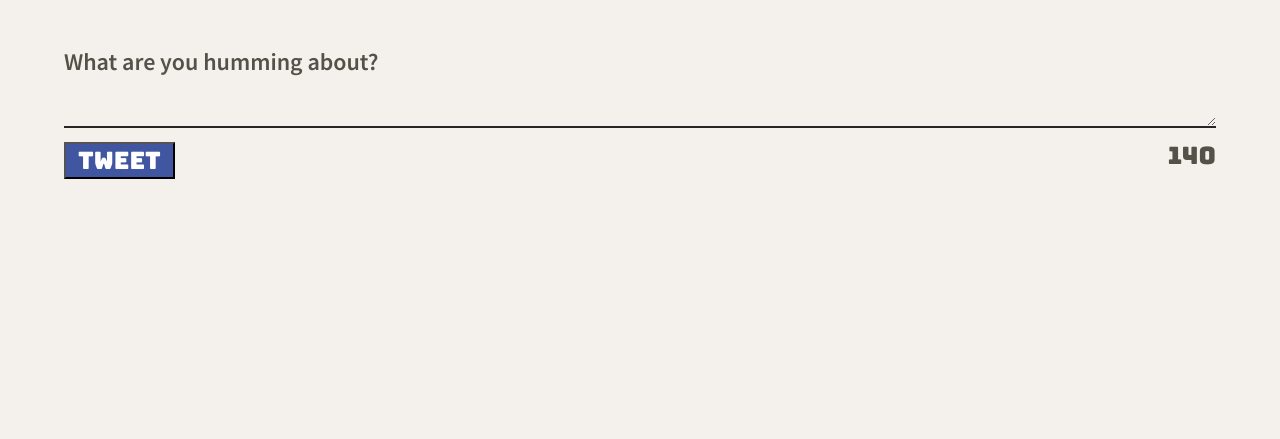
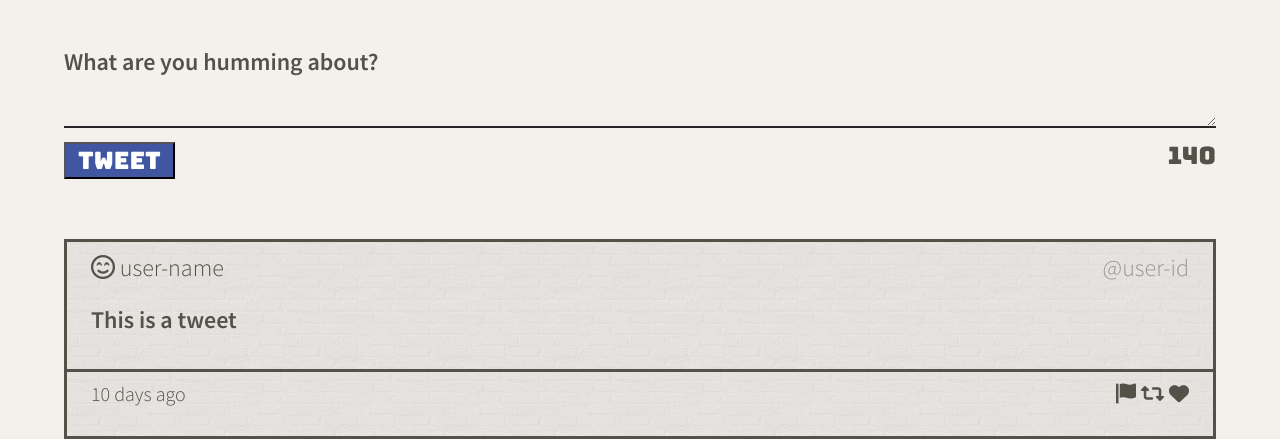
Before and after one commit to Mojdehh/tweeter, a website: page public/index.html in a window 1280 px wide. Shown: the part 520-959 px from the top of the page. Before the commit the page ends 800 px from the top, so only its background shows below. Drawn offline with nearby package versions, Linux system fonts and the light colour scheme.

Commit message:
Create tweets container

```diff
--- a/public/index.html
+++ b/public/index.html
@@ -21,6 +21,7 @@
     <link rel="stylesheet" href="/styles/nav.css" type="text/css" />
     <link rel="stylesheet" href="/styles/header.css" type="text/css" />
     <link rel="stylesheet" href="/styles/new-tweet.css" type="text/css" />
+    <link rel="stylesheet" href="/styles/tweet-container.css" type="text/css" />
 
     <!-- External JS -->
     <script src="https://ajax.googleapis.com/ajax/libs/jquery/3.4.1/jquery.min.js"></script>
@@ -43,7 +44,7 @@
       </div>
     </nav>
 
-    <header>
+    <header class="top">
       <div>
           <img src="/images/profile-hex.png">
       </div>
@@ -60,12 +61,27 @@
         <form method="POST" action="/tweets">
           <label for="tweet-text">What are you humming about?</label>
           <textarea name="text" id="tweet-text"></textarea>
-          <footer>
+          <footer class="newtweet">
             <button type="submit">Tweet</button>
             <output name="counter" class="counter" for="tweet-text">140</output>
           </footer>
         </form>
       </section>
+
+      <!-- Tweet container -->
+      <section class="tweet-container">
+        <article>
+          <header>
+            <span class="user-name"><i class="far fa-smile-beam"></i> user-name</span>
+            <span class="user-id">@user-id</span>
+          </header>
+          <p><b>This is a tweet</b></p>
+          <footer>
+            <span>10 days ago</span>
+            <span class='icons'><i class="fas fa-flag"></i> <i class="fas fa-retweet"></i> <i class="fas fa-heart"></i></span>
+          </footer>
+         </article>
+        </section>
     </main>
   </body>
 </html>
--- a/public/styles/header.css
+++ b/public/styles/header.css
@@ -1,5 +1,5 @@
 
-header {
+header.top {
   height: 400px;
   width: 100%;
   background-color: #f3ab11;
--- a/public/styles/new-tweet.css
+++ b/public/styles/new-tweet.css
@@ -7,6 +7,7 @@ form {
   flex-direction: column;
   justify-content: center;
   align-content: center;
+  padding-bottom: 2.5em;
 }
 
 .new-tweet {
@@ -35,7 +36,7 @@ textarea#tweet-text {
 
 
 /* Tweet botton and counter */
-footer {
+footer.newtweet {
   display: flex;
   justify-content: space-between;
   font-family: 'Bungee', cursive;
--- /dev/null
+++ b/public/styles/tweet-container.css
@@ -0,0 +1,51 @@
+
+/* Tweets Container */
+
+article {
+  width: 100%;
+  height: 200px;
+  border: 3px solid;
+  background-image: url("../images/brick-wall.png");
+}
+
+/* Hover state of Tweets Container */
+article:hover {
+  box-shadow: 7px 7px rgb(172, 167, 204);
+}
+
+.tweet-container {
+  width: 100%;
+  display: flex;
+  flex-direction: column;
+  justify-content: space-between;
+}
+
+/* Username and ID style */
+article header {
+  display: flex;
+  justify-content: space-between;
+  padding: 0.5em 1em 0 1em;
+}
+
+.user-id {
+  color: rgb(155, 148, 148);
+}
+
+/* Tweet text */
+p {
+  padding: 0 1em 0.5em 1em;
+}
+
+/* Tweet date and icons */
+article footer {
+  display: flex;
+  justify-content: space-between;
+  border-top: 3px solid;
+  padding: 0.5em 1.2em 0 1.2em;
+  font-size: 20px;
+}
+
+/* Hover state of icons */
+.fas:hover {
+  color: orange;
+}
```
